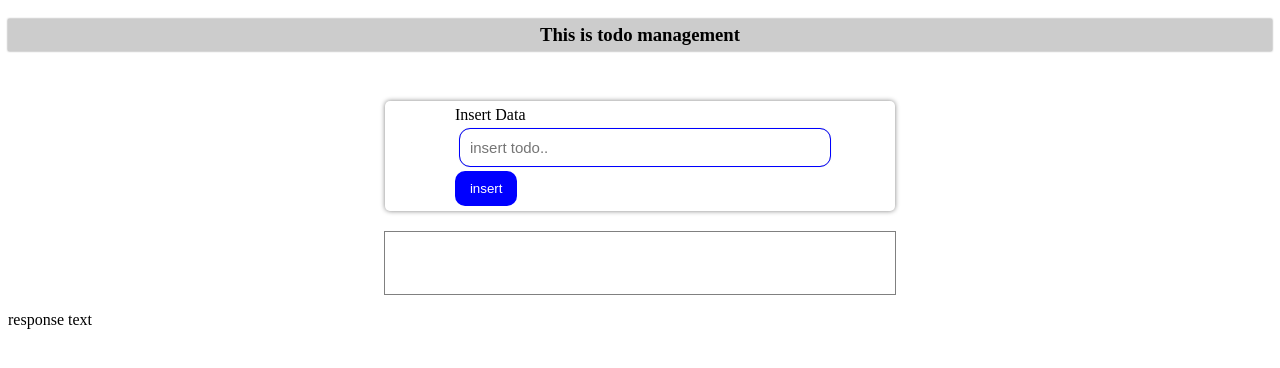
After one commit to aizubair21/todo_with_php, a PHP site: page / in a window 1280 px wide. The commit adds this page. Shown: the top 368 px of the page. Run offline with PHP 8.4, Linux system fonts and the light colour scheme; data that the repository does not hold is empty.

Commit message:
try with axaj

```diff
--- /dev/null
+++ b/index.php
@@ -0,0 +1,89 @@
+
+
+<!DOCTYPE HTML>
+<html lang="en-US">
+<head>
+	<meta charset="UTF-8">
+	<title> todo management with php </title>
+	<link rel="stylesheet" href="style.css" />
+</head>
+<body>
+	<h3 class="title">This is todo management </h3>
+
+	<div class="input_todo">
+		<form action="insert_with_ajax.php" method="POST" name="insert_form">
+			<legend id="todo_legend">Insert Data
+			<input type="text" name="todo_title" mode="<?php echo $is_update?>" id="todo_title" placeholder="insert todo.." value="<?php echo isset($update_item_name)?>" autofocus autocomplete="off"/>
+
+			<input type="hidden" name="type" id="" value="<?php echo $is_update?>">
+
+			<input type="hidden" name="update_id" id="" value="<?php echo $update_item_id ?>">
+
+			<button type="button" onclick="sumbit_data(insert_form.todo_title.value, insert_form.type.value, insert_form.update_id.value)">insert</button>
+			</form>
+		</form>
+	</div>
+
+
+
+
+
+
+	<div>
+		<div id="result">
+			<ul class="ul" >
+			<?php
+			if (isset($_SESSION["todo"])) {
+				foreach ($_SESSION["todo"] as $key=>$items) {?>
+				<div class="data" style="background-color:powderblue;padding:5px;">
+					data
+				</div>
+				<li class="result_list">
+					<div class="items"><span class="index" style="margin-right:5px;"><?php echo $key <10 ? "0".$key : $key?></span>
+						<span ><?php echo $items?></span>
+					</div>
+					<div style="display:flex; align-items:center;;">
+
+						<form action="insert_with_ajax.php" method="POST" style="margin:0px 2px">
+							<input type="hidden" name="delete_id" id="delete_id" value='<?php echo $key;?>' />
+							<button type="submit">delet</button>
+						</form>
+
+						<form action="insert_with_ajax.php" method="POST" style="margin:0px 2px ">
+							<input type="hidden" name="update_name" id="update" value="<?php echo $items?>" />
+							<input type="hidden" name="update_id" value="<?php echo $key?>" />
+							<input type="hidden" name="type" value="update">
+							<button> update </button>
+
+							<br>
+
+
+						</form>
+
+					</div>
+
+				</li>
+
+			<?php }}?>
+
+			</ul>
+		</div>
+		<p id="response_text">response text</P>
+	</div>
+
+
+	<script>
+		function sumbit_data (todo_title, type, update_id) {
+			document.getElementById("todo_title").innerHTML = "";
+			var XHR = new XMLHttpRequest();
+			XHR.onreadystatechange = function () {
+				if (this.readyState == 4 && this.status == 200) {
+					document.getElementById('response_text').innerHTML = this.responseText;
+					};
+			};
+			XHR.open ('POST', 'insert_with_ajax.php?name='+todo_title+'&type='+type, true);
+			XHR.send();
+		}
+	</script>
+</body>
+</html>
--- /dev/null
+++ b/insert_with_ajax.php
@@ -0,0 +1,6 @@
+<?php
+
+
+echo $_REQUEST["name"];
+
+?>
```
Also changed, not shown: todo_list.php (+23 -5 lines).
